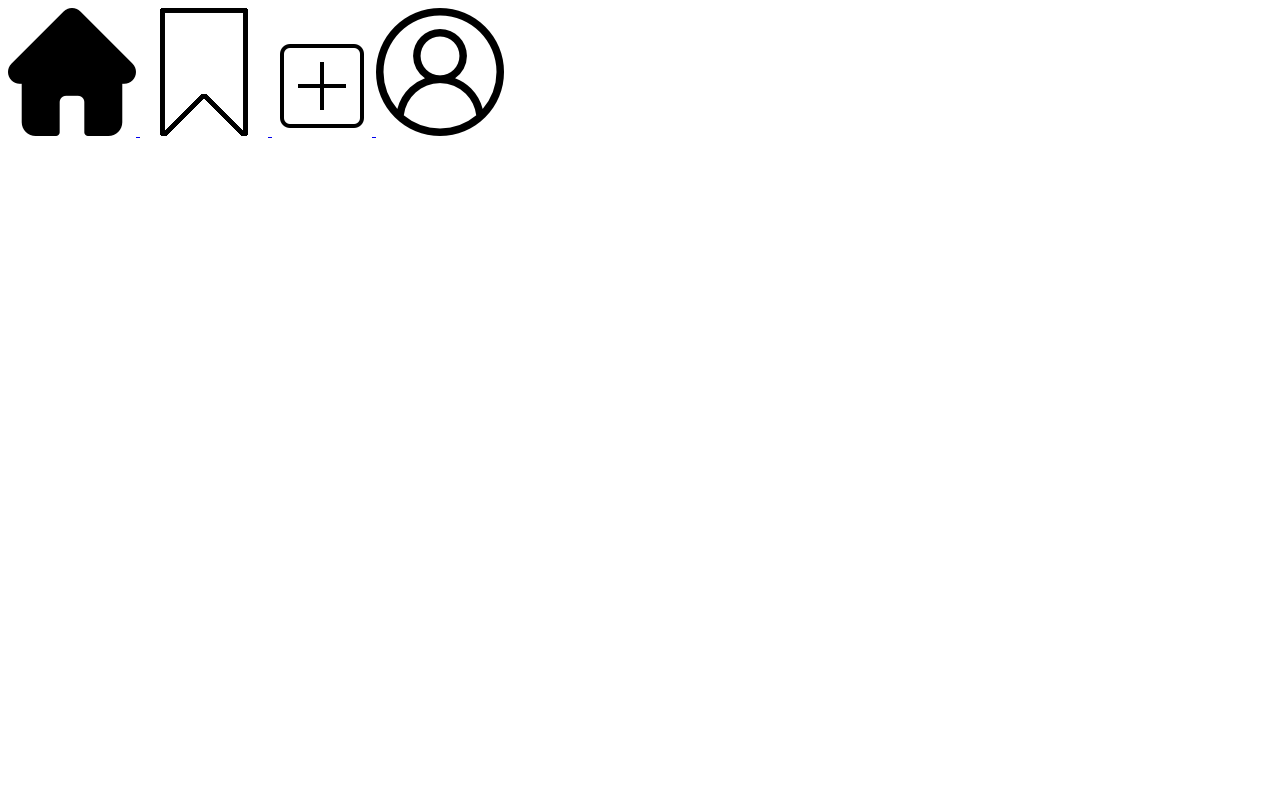
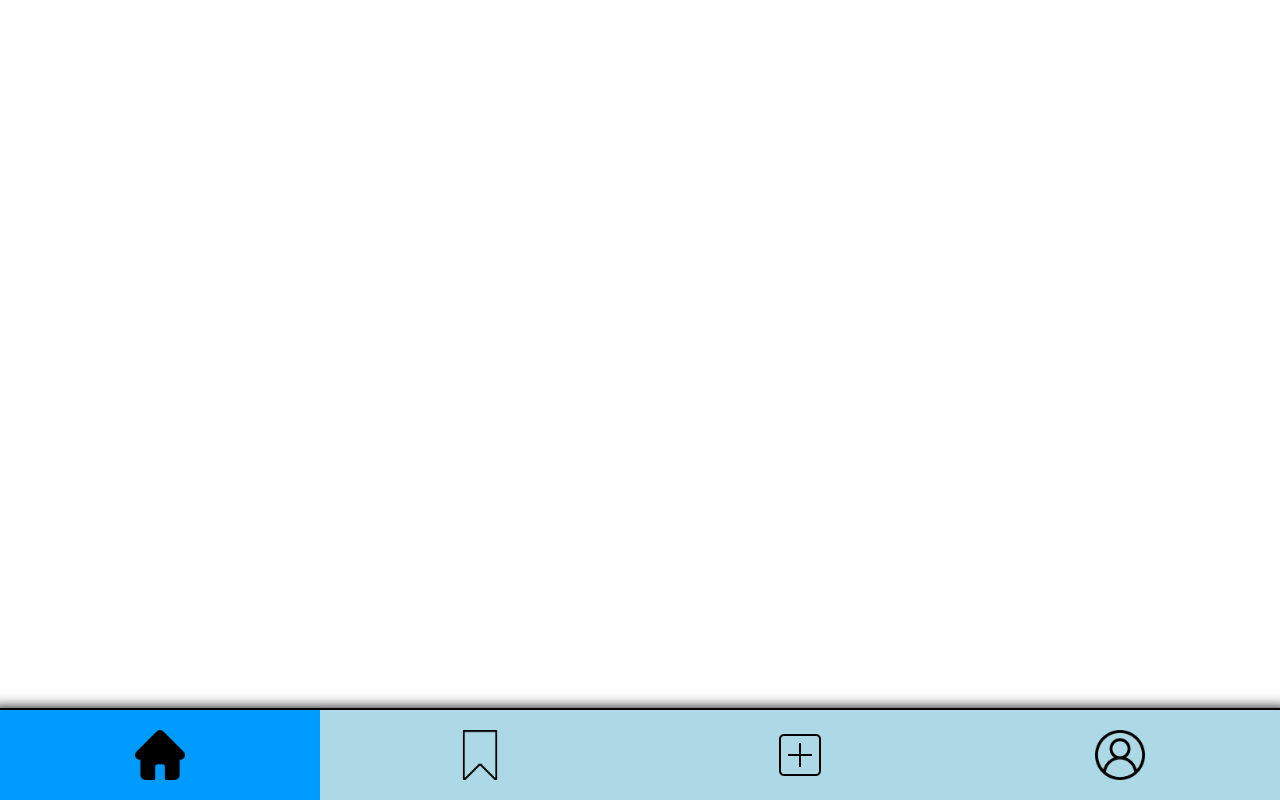
Before and after one commit to Moritz-Doc/spiced-project-2, a website: page form.html in a window 1280 px wide. Drawn offline with Linux system fonts and the light colour scheme.

Commit message:
link global style sheet in form

```diff
--- a/form.html
+++ b/form.html
@@ -5,6 +5,7 @@
     <meta http-equiv="X-UA-Compatible" content="IE=edge">
     <meta name="viewport" content="width=device-width, initial-scale=1.0">
     <title>Document</title>
+    <link rel="stylesheet" href="./css/global.css">
 </head>
 <body>
     <form>
```
